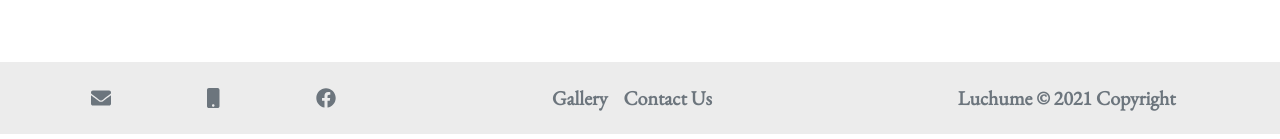
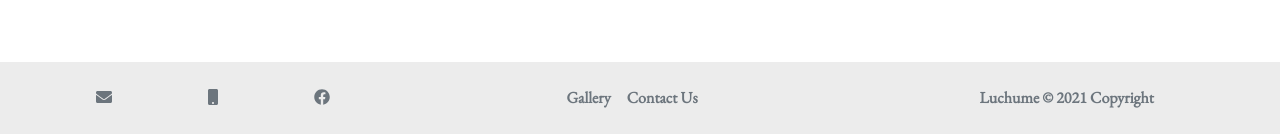
Before and after one commit to Xcose/foodie, a React (Create React App) app: page /#/contact in a window 1280 px wide. Shown: the part 1114-1253 px from the top of the page. Built offline with nearby package versions, Linux system fonts and the light colour scheme.

Commit message:
footer size corrected

```diff
--- a/src/Shared/Footer.jsx
+++ b/src/Shared/Footer.jsx
@@ -6,7 +6,7 @@ import { HashLink as Link } from "react-router-hash-link";
 
 function Footer() {
 	return (
-		<footer className="page-footer w-100 font-small h5 text-secondary">
+		<footer className="page-footer w-100 font-small text-secondary">
 			<div className="row pb-4 m-0">
 				<div className="col-12 col-lg-4">
 					<div className="mt-4 text-center">
```
